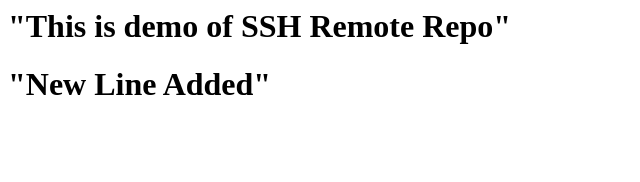
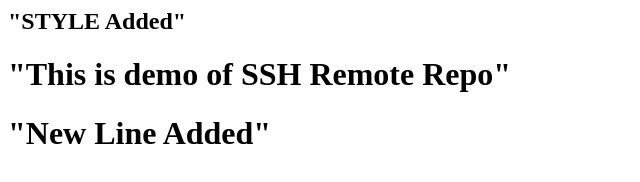
Before and after one commit to ankushanubhav/SSHRemoteRepo, a plain HTML site: page index.html in a window 1280 px wide. Shown: the whole page, without its empty margins (0-640 px from the left). Drawn offline with Linux system fonts and the light colour scheme.

Commit message:
New STYLE Added for demo

```diff
--- a/index.html
+++ b/index.html
@@ -1,7 +1,7 @@
 <html>
 
 <head>
-
+       <H2> "STYLE Added"
 </head>
 
 <body>
```
